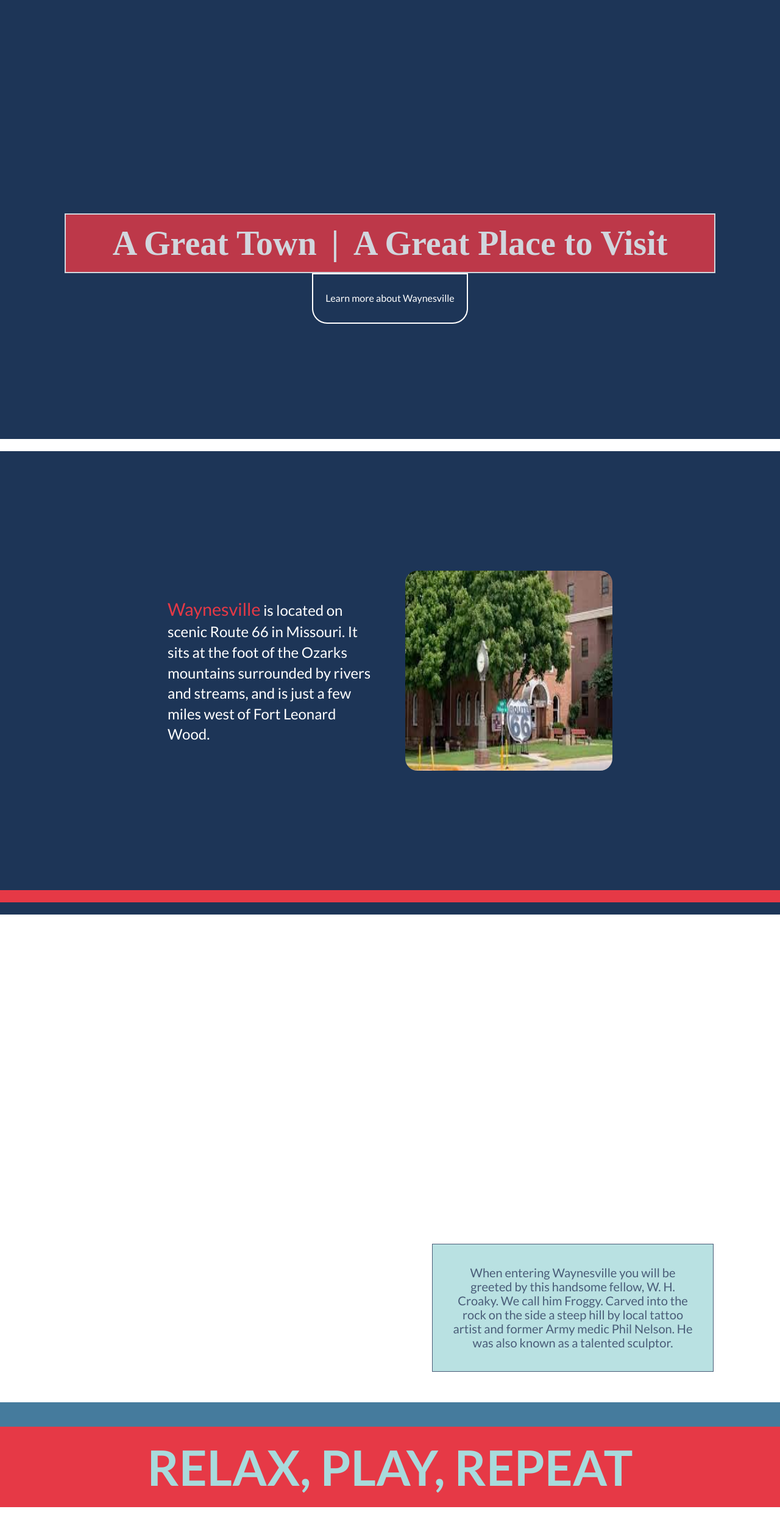
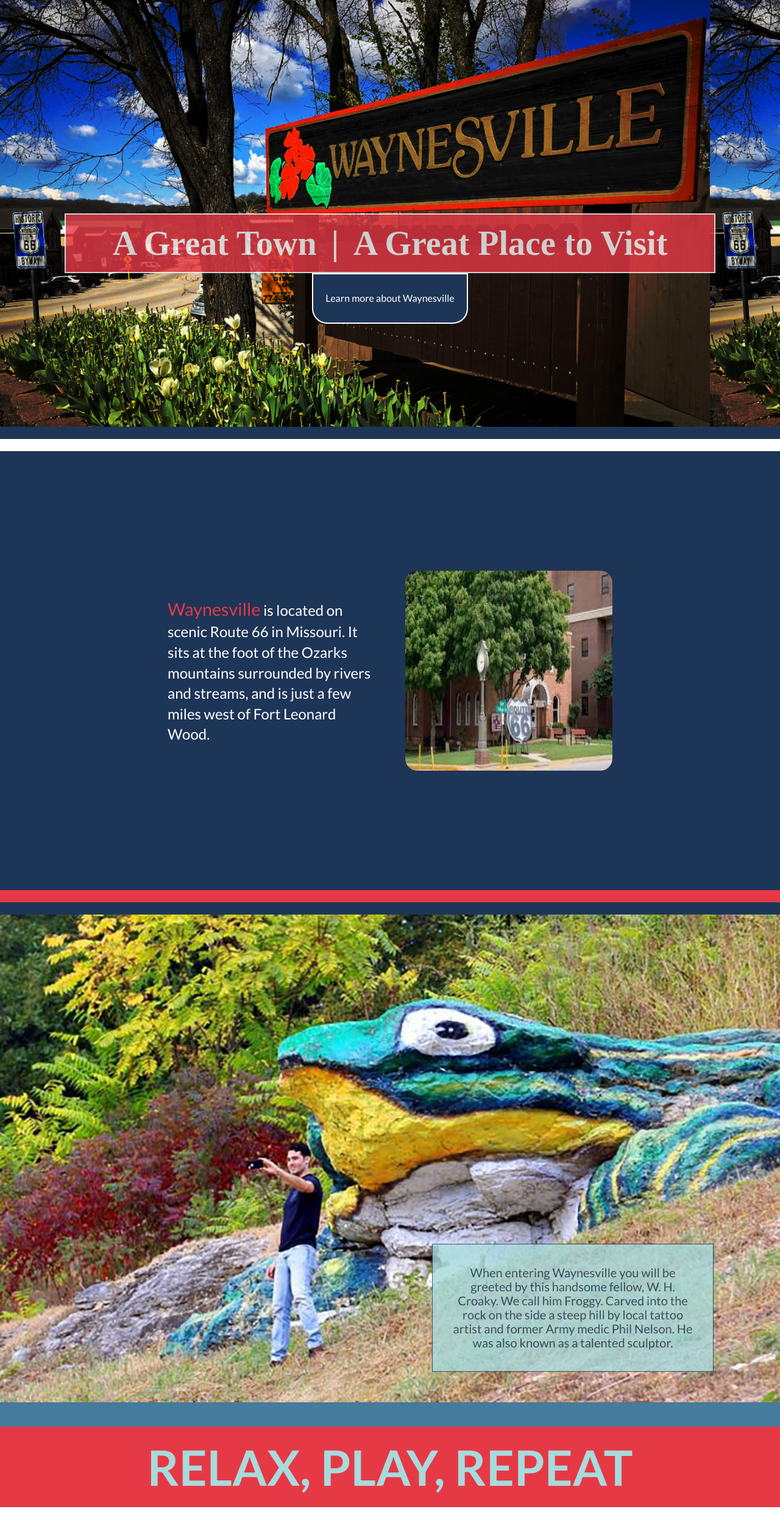
Before and after one commit to shinyb/My-home-town, a plain HTML site: page index.html in a window 1280 px wide. Shown: the top 2498 px of the page at 61% size. Drawn offline with nearby package versions, Linux system fonts and the light colour scheme.

Commit message:
Update styles.css

```diff
--- a/styles.css
+++ b/styles.css
@@ -19,7 +19,7 @@ body {
 .hero {
     width: 100%;
     background-color:#1D3557;
-    background-image: url("images/waynesville-overlay.jpg");
+    background-image: url("waynesville-overlay.jpg");
     background-size: contain;
     height: 700px;
     color: red;
@@ -140,7 +140,7 @@ body {
 
 .froggy {
     width: 100%;
-    background-image: url("images/frog-rock.jpg");
+    background-image: url("frog-rock.jpg");
     background-size: cover;
     height: 100vh;
     display: flex;
@@ -261,7 +261,7 @@ body {
 
 footer {
     width: 100%;
-    background-image: url(images/fallvalley.jpg);
+    background-image: url(fallvalley.jpg);
     background-position: center;
     background-size: cover;
     height: 400px;
```
